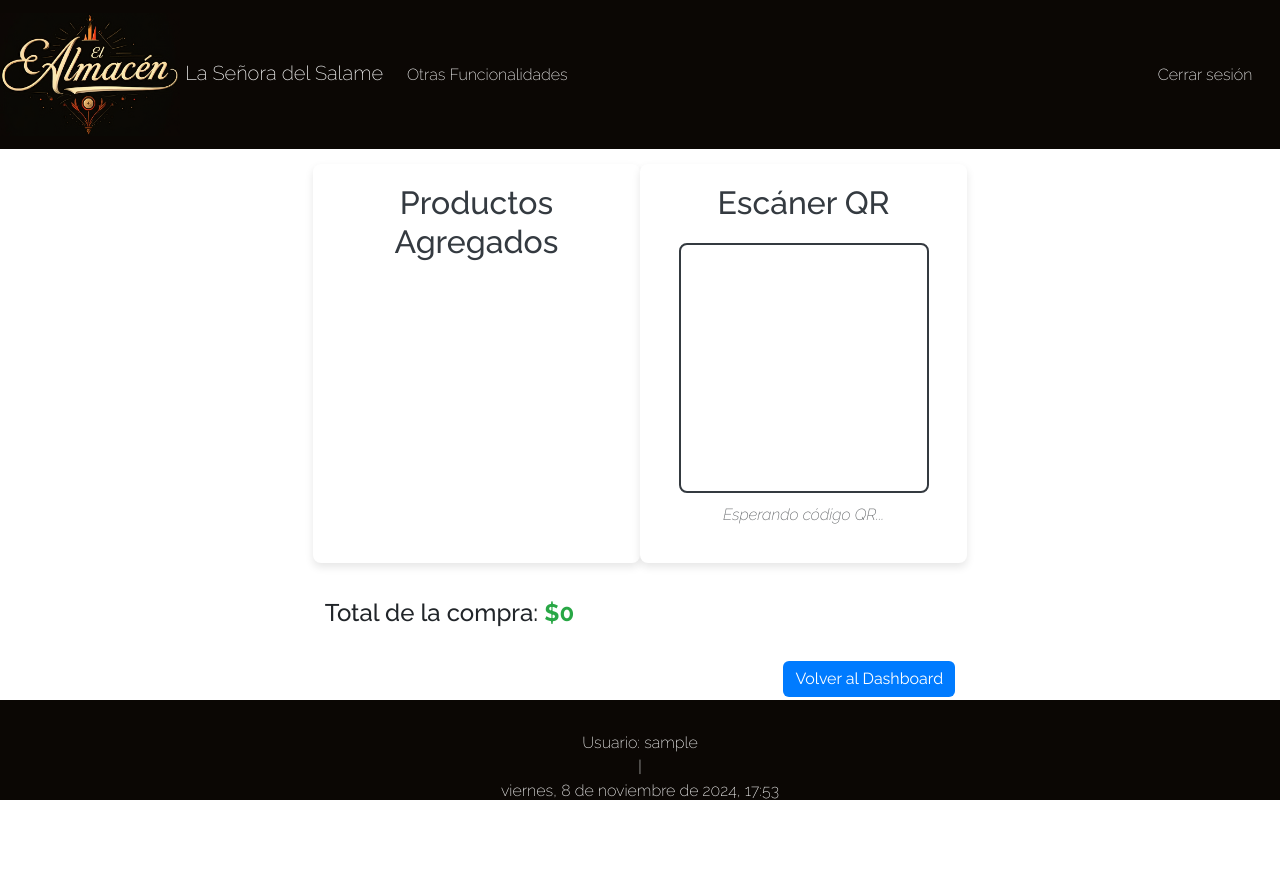
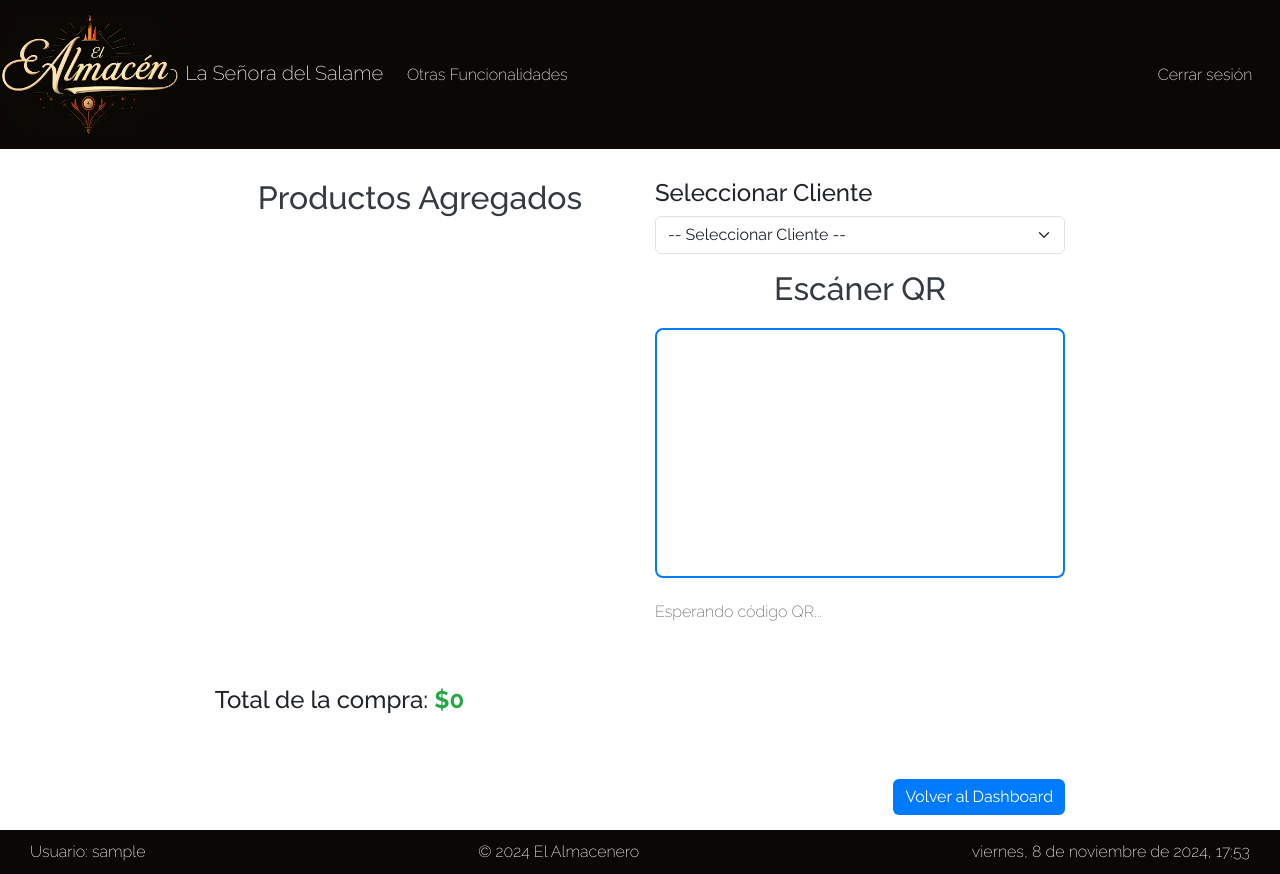
Before and after one commit to NicoButter/el_almacen, a Django app: page /sales/nueva-venta/ in a window 1280 px wide. Before the commit the page ends 800 px from the top, so only its background shows below. Run offline with Django 5.2, Linux system fonts and the light colour scheme; the visitor is signed in with stand-in values (Sample User, id 1); some libraries are stand-ins or nearby versions; some web fonts are replaced.

Commit message:
new_sales y footer updates

```diff
--- a/sales/static/sales/css/new_sale_styles.css
+++ b/sales/static/sales/css/new_sale_styles.css
@@ -1,144 +1,77 @@
-#qr-scanner-container {
+.container-fluid {
   width: 100%;
-  height: 400px;
-  border: 1px solid #ccc;
-  position: relative;
+  padding: 0;
+  margin: 0;
 }
 
-#qr-reader {
-  background-color: #f9f9f9;
+.row {
   display: flex;
-  justify-content: center;
-  align-items: center;
+  gap: 0; /* Si es necesario, ajusta el gap */
+  margin: 0; /* Elimina márgenes que puedan estar afectando el ancho */
+  width: 100%;
+}
+
+/* .row.g-0 {
+  margin: 0;
+  padding: 0;
+  width: 100%;
+} */
+
+.col-md-6 {
+  padding: 15px;
+  max-width: 100%;
+  flex: 1;  /* Hace que la columna ocupe el mismo espacio */
+}
+
+.col-12 {
+  padding: 15px;
+}
+
+/* Estilos para las listas */
+#product-list {
+  max-height: 400px;
+  overflow-y: auto;
 }
 
 .list-group-item {
   display: flex;
-  justify-content: space-between; /* Espacia los elementos */
-  align-items: center; /* Centra verticalmente los elementos */
-  padding: 10px;
-  background-color: #f9f9f9; /* Color de fondo para diferenciar */
-  border: 1px solid #ccc; /* Borde para mayor definición */
+  justify-content: space-between;
+  align-items: center;
+  padding: 15px;
+  border: 1px solid #dee2e6;
   border-radius: 5px;
-  margin-bottom: 10px; /* Espacio entre los items */
+  margin-bottom: 10px;
+  background-color: #f9f9f9;
 }
 
-.product-info {
-  flex-grow: 1; /* Permite que esta sección ocupe el espacio disponible */
+.product-info,
+.product-quantity,
+.product-total {
+  flex: 1;
+  text-align: center;
 }
 
-.product-name {
-  font-size: 1.2em; /* Tamaño de fuente normal para el nombre */
-}
-
-.product-price {
-  font-size: 0.9em; /* Tamaño de fuente para el precio */
-  color: #555; /* Color más suave para el precio */
-}
-
-.product-quantity {
-  display: flex; /* Para alinear el input y el texto */
-  align-items: center; /* Centra verticalmente */
-}
-
-.product-quantity input {
-  width: 60px; /* Ancho del input para las cantidades */
-  margin-right: 5px; /* Espacio entre el input y la etiqueta */
-}
-
-.unit-label {
-  font-size: 0.9em; /* Tamaño de fuente para la etiqueta de unidad */
-}
-
-.product-total {
-  font-weight: bold; /* Resalta el total */
-}
-
-
-.list-group-item .product-name {
-  font-size: 1.2em; /* Tamaño de fuente normal para el nombre */
-}
-
-.list-group-item .product-price {
-  font-size: 0.8em; /* Tamaño de fuente más pequeño para el precio */
-  display: block; /* Para que se muestre en una nueva línea */
-}
-
-.list-group-item .cantidad,
-.list-group-item .costo {
-  margin-left: 10px; /* Margen a la izquierda para mejor separación */
-}
-
-.list-group-item .costo {
-  display: inline; /* Asegura que el costo esté en línea con otros elementos */
-}
-
-.list-group-item .costo {
-  font-size: 0.9em; /* Ajusta este valor según sea necesario */
-}
-
-#scan-status {
-  margin-top: 15px;
-  text-align: center;
-  margin-top: 10px;
-  color: #6c757d;
-  font-style: italic;
-}
-
-.input-multiplicador {
-  width: 60px; /* Ajusta el ancho para 2-3 dígitos */
-  font-size: 1em; /* Ajusta el tamaño de la fuente */
-  margin-left: 10px; /* Espacio entre el costo y el input */
-  border: 1px solid #ccc; /* Borde del input */
-  border-radius: 4px; /* Bordes redondeados */
-  padding: 5px; /* Espacio interno */
-}
-
-h2 {
-  color: #343a40;
-  margin-bottom: 20px;
-}
-
-.row {
-  display: flex;
-  justify-content: space-between;
-}
-
-.col-md-6 {
-  padding: 20px;
-  background-color: #ffffff;
-  border-radius: 8px;
-  box-shadow: 0 4px 8px rgba(0, 0, 0, 0.1);
-  margin-bottom: 20px;
-}
-
-/* Botón para volver al dashboard */
-#back-to-dashboard {
-  display: inline-block;
-  margin-bottom: 20px;
-  padding: 10px 20px;
-  background-color: #007bff;
-  color: white;
-  text-decoration: none;
-  border-radius: 5px;
+/* Estilos generales */
+.product-price, .product-name {
   font-weight: bold;
 }
 
-#back-to-dashboard:hover {
-  background-color: #0056b3;
+/* Video */
+#video {
+  border: 2px solid #007bff;
+  border-radius: 8px;
+  margin-bottom: 15px;
 }
 
-/* Lista de productos */
-.list-group-item .btn {
-  margin-left: 10px;
+/* Botón de volver */
+.btn-primary {
+  background-color: #007bff;
+  border-color: #007bff;
 }
 
-/* Escáner QR */
-#video {
-  display: block;
-  margin: 0 auto;
-  border: 2px solid #343a40;
-  border-radius: 8px;
+.btn-primary:hover {
+  background-color: #0056b3;
+  border-color: #004085;
 }
 
 /* Total de la compra */
@@ -146,10 +79,5 @@ h2 {
   font-size: 1.5rem;
   font-weight: bold;
   color: #28a745;
+  text-align: center;
 }
-
-@media (max-width: 768px) {
-  .row {
-      flex-direction: column;
-  }
-}
--- a/sales/templates/sales/new_sale.html
+++ b/sales/templates/sales/new_sale.html
@@ -4,10 +4,9 @@
 {% block header %}Nueva Venta{% endblock %}
 {% block content %}
 
-<link rel="stylesheet" href="{% static 'sales/css/new_sale_styles.css' %}" />
-
-<div class="row">
-  <!-- Lista de productos escaneados -->
+<div class="container-fluid p-0">
+  <div class="row g-0">
+    <!-- Columna izquierda: Lista de productos escaneados -->
     <div class="col-md-6">
       <h2>Productos Agregados</h2>
       <ul id="product-list" class="list-group">
@@ -15,26 +14,39 @@
       </ul>
     </div>
 
-  <!-- Escáner QR a la derecha -->
+    <!-- Columna derecha: Escáner y selección de cliente -->
     <div class="col-md-6">
+      <!-- Selección de cliente -->
+      <div class="mb-3">
+        <h4>Seleccionar Cliente</h4>
+        <select id="cliente-select" class="form-select">
+          <option value="">-- Seleccionar Cliente --</option>
+          {% for cliente in clientes %}
+          <option value="{{ cliente.id }}">{{ cliente.nombre }}</option>
+          {% endfor %}
+        </select>
+      </div>
+
+      <!-- Escáner QR -->
       <h2>Escáner QR</h2>
-    <video id="video" width="250" height="250" autoplay></video>
+      <video id="video" width="100%" height="250" autoplay></video>
       <canvas id="canvas" style="display: none"></canvas>
       <p id="scan-status" class="text-muted">Esperando código QR...</p>
     </div>
   </div>
 
-<!-- Fila independiente para el total de la compra, fuera de la lista de productos -->
+  <!-- Fila independiente para el total de la compra -->
   <div class="row mt-3">
-  <div class="col-md-12 text-start">
+    <div class="col-12 text-start">
       <h4>Total de la compra: <span id="total-compra">$0</span></h4>
     </div>
   </div>
 
   <!-- Botón para volver al dashboard del cajero -->
   <div class="row mt-3">
-  <div class="col-md-12 text-end">
+    <div class="col-12 text-end">
       <a href="{% url 'cashier_dashboard' %}" class="btn btn-primary">Volver al Dashboard</a>
+    </div>
   </div>
 </div>
 
@@ -65,7 +77,7 @@
       return;
     }
 
-    fetch(`http://127.0.0.1:8001/sales/api/productos/${productIdStr}/`)
+    fetch(`/sales/api/productos/${productIdStr}/`)
       .then(response => {
         if (!response.ok) {
           throw new Error("Error al obtener el producto");
@@ -73,7 +85,6 @@
         return response.json();
       })
       .then(producto => {
-        console.log("Producto recibido:", producto);
         if (!producto || !producto.nombre || !producto.precio_venta) {
           console.error("Producto no válido:", producto);
           return;
@@ -139,16 +150,13 @@
       const code = jsQR(imageData.data, canvas.width, canvas.height);
 
       if (code && code.data) {
-        console.log("Código escaneado:", code.data); // Muestra el código QR escaneado
-
         scanStatus.textContent = `Producto escaneado: ${code.data}`;
         agregarProductoALista(code.data);
         confirmSound.play();
 
-        // Deshabilitar escaneo por 3 segundos
         scanningEnabled = false;
         setTimeout(() => {
-          scanningEnabled = true; // Rehabilitar escaneo después de 3 segundos
+          scanningEnabled = true;
         }, 3000);
       } else {
         scanStatus.textContent = "Esperando código QR...";
@@ -158,24 +166,6 @@
     requestAnimationFrame(scanQRCode);
   }
 
-  function actualizarLista(item) {
-    const cantidad = item.cantidad;
-    const total = cantidad * item.precio_venta;
-
-    const cantidadElement = item.elemento.querySelector('.cantidad');
-    const costoElement = item.elemento.querySelector('.costo');
-
-    if (cantidadElement && costoElement) {
-      if (item.fraccionado) {
-        cantidadElement.textContent = `${(cantidad * 1000).toFixed(0)} gramos`; // Mostrar gramos
-      } else {
-        cantidadElement.textContent = `(x${cantidad})`;
-      }
-      costoElement.textContent = total.toFixed(2);
-    }
-  }
-
-
   function actualizarCantidad(productIdStr, nuevaCantidad, esFraccionado) {
     const producto = productosEscaneados.get(productIdStr);
     if (!producto) return;
@@ -184,28 +174,16 @@
     let costoTotal;
 
     if (esFraccionado) {
-      // Si se vende fraccionado, convierte gramos a kilos y calcula el precio total
-      const cantidadEnKilos = nuevaCantidad / 1000; // Convertir gramos a kilos
-      costoTotal = precio * cantidadEnKilos; // Precio por kilo multiplicado por kilos
+      const cantidadEnKilos = nuevaCantidad / 1000;
+      costoTotal = precio * cantidadEnKilos;
     } else {
-      // Si se vende por unidad
-      costoTotal = precio * nuevaCantidad; // Precio por unidad multiplicado por la cantidad
+      costoTotal = precio * nuevaCantidad;
     }
 
-    // Actualiza el elemento del costo en la lista
     producto.elemento.querySelector('.costo').textContent = costoTotal.toFixed(2);
-    producto.cantidad = nuevaCantidad; // Actualiza la cantidad almacenada
-    producto.total = costoTotal; // Actualiza el total almacenado
-    actualizarTotalCompra(); // Actualiza el total de compra general
-  }
-
-  function aumentarCantidad(productId) {
-    const item = productosEscaneados.get(productId);
-    if (item) {
-      item.cantidad += 1;
-      actualizarLista(item);
+    producto.cantidad = nuevaCantidad;
+    producto.total = costoTotal;
     actualizarTotalCompra();
-    }
   }
 
   function eliminarProducto(id, cantidad) {
@@ -229,27 +207,44 @@
     }
   }
 
-  function actualizarLista(item) {
-    const cantidadElement = item.elemento.querySelector('.cantidad');
-    const costoElement = item.elemento.querySelector('.costo');
-
-    if (cantidadElement && costoElement) {
-      if (item.fraccionado) {
-        cantidadElement.textContent = `${(item.cantidad * 1000).toFixed(0)} gramos`; // Mostrar gramos
-      } else {
-        cantidadElement.textContent = `(x${item.cantidad})`;
-      }
-      costoElement.textContent = `$${item.total.toFixed(2)}`; // Mostrar el total calculado de ese producto
-    }
-  }
-
-
   function actualizarTotalCompra() {
     let total = 0;
     productosEscaneados.forEach(item => {
-      total += item.total; // Aquí se suma el total de cada producto
+      total += item.total;
     });
-    totalCompraElement.textContent = `Total de la compra: $${total.toFixed(2)}`; // Actualizar el elemento del total
+    totalCompraElement.textContent = `Total de la compra: $${total.toFixed(2)}`;
+  }
+
+  function realizarVenta() {
+    const clienteId = document.getElementById("cliente-select").value;
+    const productos = Array.from(productosEscaneados.values()).map(item => ({
+        id: item.id,
+        cantidad: item.cantidad,
+        total: item.total
+    }));
+
+    if (!clienteId) {
+        alert("Seleccione un cliente para continuar.");
+        return;
+    }
+
+    fetch('/sales/api/realizar_venta/', {
+        method: 'POST',
+        headers: {
+            'Content-Type': 'application/json',
+            'X-CSRFToken': '{{ csrf_token }}'
+        },
+        body: JSON.stringify({ cliente: clienteId, productos })
+    })
+    .then(response => response.json())
+    .then(data => {
+        if (data.success) {
+            alert("Venta realizada exitosamente");
+        } else {
+            alert("Error al realizar la venta");
+        }
+    })
+    .catch(error => console.error("Error en la venta:", error));
 }
 </script>
 
--- a/sales/views.py
+++ b/sales/views.py
@@ -1,9 +1,16 @@
 from django.shortcuts import render, get_object_or_404, redirect
+
+from django.views.decorators.csrf import csrf_exempt
+import json
+
 from django.http import JsonResponse
 from .models import Ticket,  LineItem
 from .forms import NewSaleForm
 from django.contrib.auth.decorators import login_required
 from products.models import Product
+from accounts.models import Cliente
+from .models import Venta, ProductoVenta
+
 
 
 def ticket_list(request):
@@ -25,6 +32,7 @@ def reprint_ticket(request, ticket_id):
 @login_required
 def new_sale(request):
     productos = Product.objects.all()
+    clientes = Cliente.objects.all()
     scanned_items = []  # Inicializar una lista para almacenar productos escaneados
 
     if request.method == 'POST':
@@ -50,11 +58,12 @@ def new_sale(request):
                     subtotal=item['subtotal']
                 )
 
-            return redirect('sales:detalle_venta', pk=ticket.id)  # Redirigir al detalle de la venta
+            return redirect('sales:detalle_venta', pk=ticket.id, )  # Redirigir al detalle de la venta
     else:
         form = NewSaleForm()
 
-    return render(request, 'sales/new_sale.html', {
+    return render(request, 'sales/new_sale.html' , {
+        'clientes': clientes,
         'form': form,
         'productos': productos,  # Pasar productos a la plantilla
         'scanned_items': scanned_items,  # Pasar productos escaneados a la plantilla
@@ -80,3 +89,34 @@ def get_product(request, product_id):
 # Nueva vista para ProductDetailView
 def product_detail(request, product_id):
     return get_product(request, product_id)
+
+@csrf_exempt
+def realizar_venta(request):
+    if request.method == 'POST':
+        data = json.loads(request.body)
+        cliente_id = data.get('cliente')
+        productos = data.get('productos')
+
+        try:
+            cliente = Cliente.objects.get(id=cliente_id)
+            venta = Venta.objects.create(cliente=cliente, total=0)  # Asigna total 0 temporalmente
+
+            total = 0
+            for producto_data in productos:
+                producto_id = producto_data.get('id')
+                cantidad = producto_data.get('cantidad')
+                # Asumir que existe una función para obtener el precio del producto
+                precio = obtener_precio_producto(producto_id)
+                total_producto = precio * cantidad
+                total += total_producto
+                ProductoVenta.objects.create(venta=venta, producto_id=producto_id, cantidad=cantidad, total=total_producto)
+
+            venta.total = total
+            venta.save()
+
+            return JsonResponse({'success': True})
+        except Cliente.DoesNotExist:
+            return JsonResponse({'success': False, 'error': 'Cliente no encontrado'})
+        except Exception as e:
+            return JsonResponse({'success': False, 'error': str(e)})
+    return JsonResponse({'success': False, 'error': 'Método no permitido'})
--- a/static/css/base_styles.css
+++ b/static/css/base_styles.css
@@ -1,13 +1,19 @@
-html, body {
+* {
+    box-sizing: border-box;
+}
+
+html,
+body {
     height: 100%;
     margin: 0;
     padding: 0;
+    width: 100%;
     display: grid;
-    min-height: 100vh;
+    min-height: 100dvh;
     grid-template-rows: auto 1fr auto;
     font-family: "Raleway", sans-serif;
     font-optical-sizing: auto;
-    font-weight:200;
+    font-weight: 200;
     font-style: normal;
 }
 
@@ -20,32 +26,35 @@ nav.navbar .navbar-brand {
     color: white;
 }
 
-.nav-link{
+.nav-link {
     color: white;
 }
 
-.navbar-toggler-icon{
+.navbar-toggler-icon {
     color: white;
 }
 
 .content {
     padding: 0px;
+    flex: 1;
 }
 
 footer {
-    max-height: 100px; /* Ajusta según sea necesario */
     padding: 10px 0;
     background-color: #0B0704;
     color: white;
-    text-align: left; /* Cambiar a left para que no esté centrado */
+    width: 100%;
+    margin-top: auto;
 }
 
-.footer .container {
+.footer-content {
     display: flex;
-    justify-content: center;
+    justify-content: space-between;
     align-items: center;
+    width: 100%;
+    padding: 0 15px;
 }
 
-.footer span {
-    margin: 0 10px; /* Espacio entre elementos */
+.footer-content span {
+    margin: 0 15px;
 }
--- a/templates/base.html
+++ b/templates/base.html
@@ -57,15 +57,14 @@
     </div>
 
     <!-- Footer -->
-    <footer class="footer py-3">
-        <div class="container d-flex justify-content-center align-items-center">
-            <span>Usuario: {{ user.username }}</span>
-            <span class="mx-2">|</span> <!-- Separador opcional -->
-            <span id="datetime"></span>
-            <span class="mx-2">|</span> <!-- Separador opcional -->
-            <span>&copy; 2024 Tu Empresa</span> <!-- Agregar copyright -->
-        </div>
-    </footer>
+    <!-- Footer -->
+<footer class="footer">
+    <div class="footer-content">
+        <span>Usuario: {{ user.username }}</span>
+        <span>&copy; 2024 El Almacenero</span>
+        <span id="datetime"></span>
+    </div>
+</footer>
 
     <script>
         function updateDateTime() {
```
Also changed, not shown: sales/models.py (+20 -1 lines), sales/templates/sales/reprint_ticket.html (deleted, +0 -66 lines), sales/urls.py (line endings or trailing spaces). Lines whose indentation alone changed are shown as unchanged.
